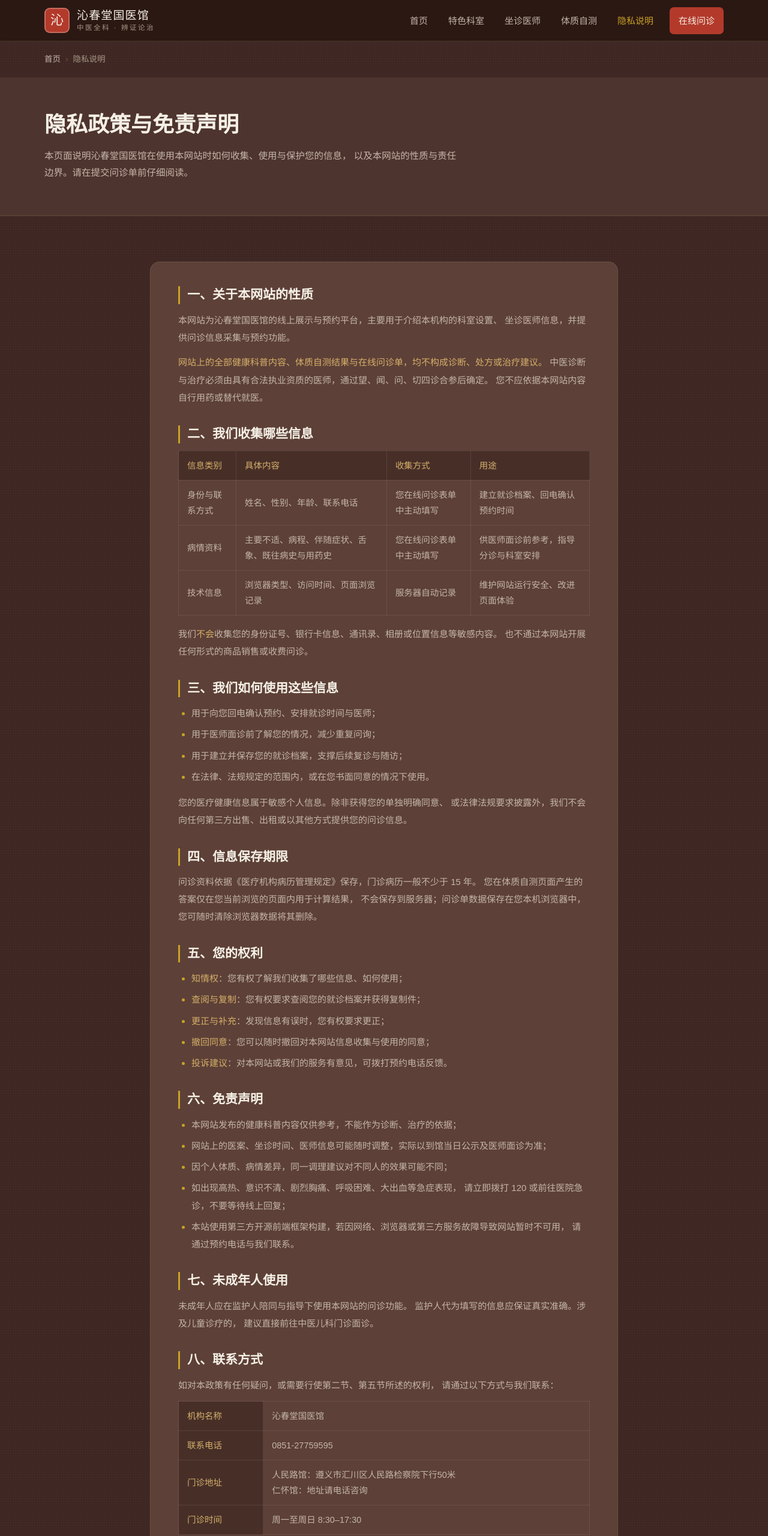
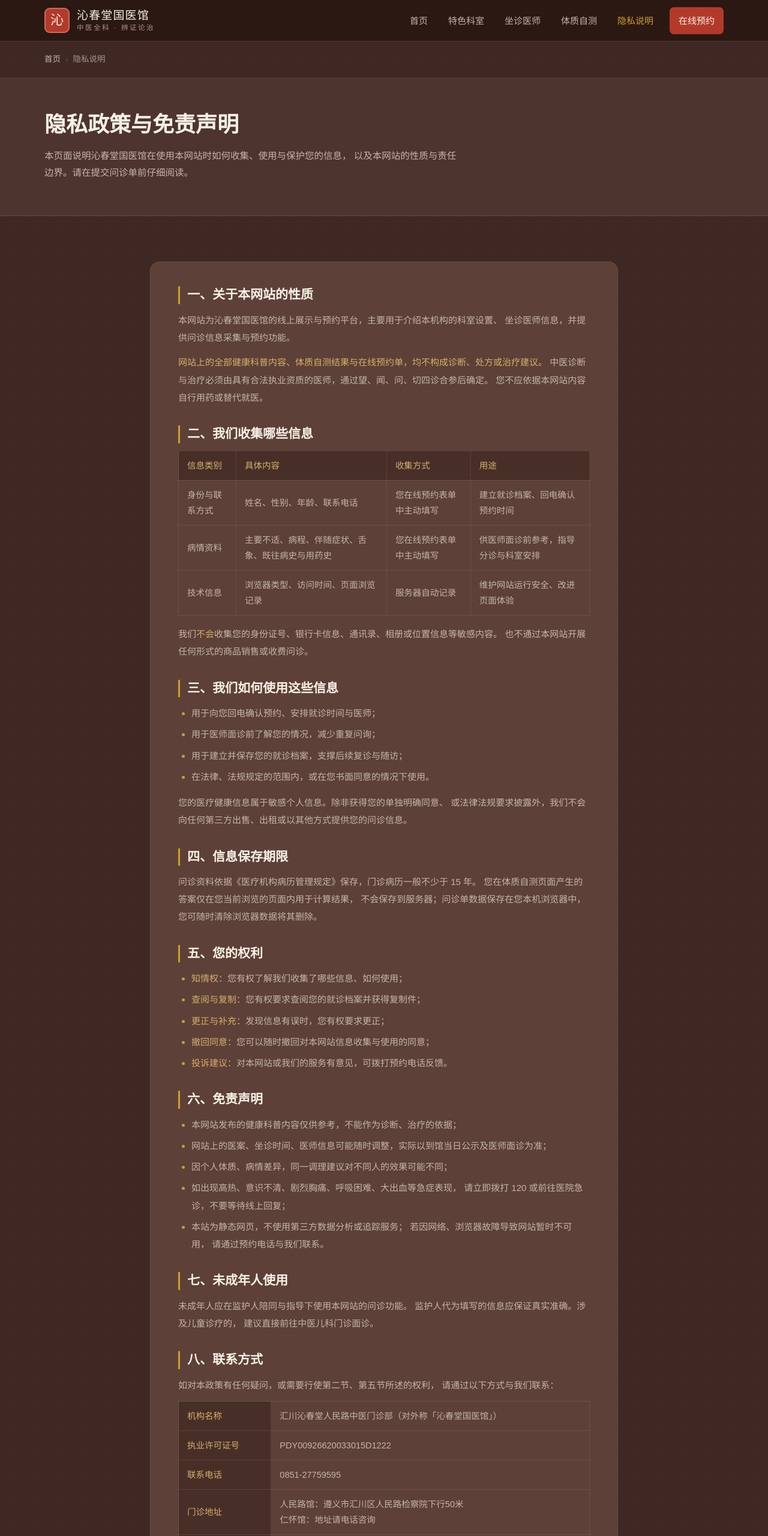
Before and after one commit to 2993233675-wq/tcm-site, a plain HTML site: page privacy.html in a window 1280 px wide. Shown: the top 2560 px of the page at 60% size. Drawn offline with Linux system fonts and the light colour scheme.

Commit message:
fix: 规避医疗类目审核风险措辞，公示执业许可证信息

```diff
--- a/privacy.html
+++ b/privacy.html
@@ -28,7 +28,7 @@
             <a href="doctors.html">坐诊医师</a>
             <a href="constitution.html">体质自测</a>
             <a href="privacy.html">隐私说明</a>
-            <a href="consult.html" class="nav-cta">在线问诊</a>
+            <a href="consult.html" class="nav-cta">在线预约</a>
         </nav>
     </div>
 </header>
@@ -59,7 +59,7 @@
                 坐诊医师信息，并提供问诊信息采集与预约功能。
             </p>
             <p>
-                <strong>网站上的全部健康科普内容、体质自测结果与在线问诊单，均不构成诊断、处方或治疗建议。</strong>
+                <strong>网站上的全部健康科普内容、体质自测结果与在线预约单，均不构成诊断、处方或治疗建议。</strong>
                 中医诊断与治疗必须由具有合法执业资质的医师，通过望、闻、问、切四诊合参后确定。
                 您不应依据本网站内容自行用药或替代就医。
             </p>
@@ -75,13 +75,13 @@
                 <tr>
                     <td>身份与联系方式</td>
                     <td>姓名、性别、年龄、联系电话</td>
-                    <td>您在线问诊表单中主动填写</td>
+                    <td>您在线预约表单中主动填写</td>
                     <td>建立就诊档案、回电确认预约时间</td>
                 </tr>
                 <tr>
                     <td>病情资料</td>
                     <td>主要不适、病程、伴随症状、舌象、既往病史与用药史</td>
-                    <td>您在线问诊表单中主动填写</td>
+                    <td>您在线预约表单中主动填写</td>
                     <td>供医师面诊前参考，指导分诊与科室安排</td>
                 </tr>
                 <tr>
@@ -131,7 +131,8 @@
                 <li>因个人体质、病情差异，同一调理建议对不同人的效果可能不同；</li>
                 <li>如出现高热、意识不清、剧烈胸痛、呼吸困难、大出血等急症表现，
                     请立即拨打 120 或前往医院急诊，不要等待线上回复；</li>
-                <li>本站使用第三方开源前端框架构建，若因网络、浏览器或第三方服务故障导致网站暂时不可用，
+                <li>本站为静态网页，不使用第三方数据分析或追踪服务；
+                    若因网络、浏览器故障导致网站暂时不可用，
                     请通过预约电话与我们联系。</li>
             </ul>
 
@@ -150,7 +151,11 @@
             <table>
                 <tr>
                     <th>机构名称</th>
-                    <td>沁春堂国医馆</td>
+                    <td>汇川沁春堂人民路中医门诊部（对外称「沁春堂国医馆」）</td>
+                </tr>
+                <tr>
+                    <th>执业许可证号</th>
+                    <td>PDY00926620033015D1222</td>
                 </tr>
                 <tr>
                     <th>联系电话</th>
@@ -197,7 +202,7 @@
                     <li><a href="services.html">特色科室</a></li>
                     <li><a href="doctors.html">坐诊医师</a></li>
                     <li><a href="constitution.html">体质自测</a></li>
-                    <li><a href="consult.html">在线问诊</a></li>
+                    <li><a href="consult.html">在线预约</a></li>
                 </ul>
             </div>
             <div>
@@ -217,13 +222,14 @@
                     <li>仁怀馆：地址请电话咨询</li>
                     <li>门诊时间：周一至周日 8:30–17:30</li>
                     <li>预约电话：0851-27759595</li>
-                    <li>线上问诊：<a href="consult.html">提交问诊单</a></li>
+                    <li>在线预约：<a href="consult.html">提交问诊单</a></li>
                 </ul>
             </div>
         </div>
         <div class="site-footer__bottom">
             <span>© <span id="year">2026</span> 沁春堂国医馆 本站内容仅供健康科普参考</span>
             <span>本站内容不构成医疗建议，疾病诊治请以执业医师面诊结论为准</span>
+            <span>医疗机构名称：汇川沁春堂人民路中医门诊部 · 执业许可证号：PDY00926620033015D1222</span>
         </div>
     </div>
 </footer>
```
Also changed, not shown: constitution.html (+4 -3 lines), consult.html (+12 -11 lines), doctors.html (+4 -3 lines), index.html (+7 -6 lines), services.html (+4 -3 lines).
